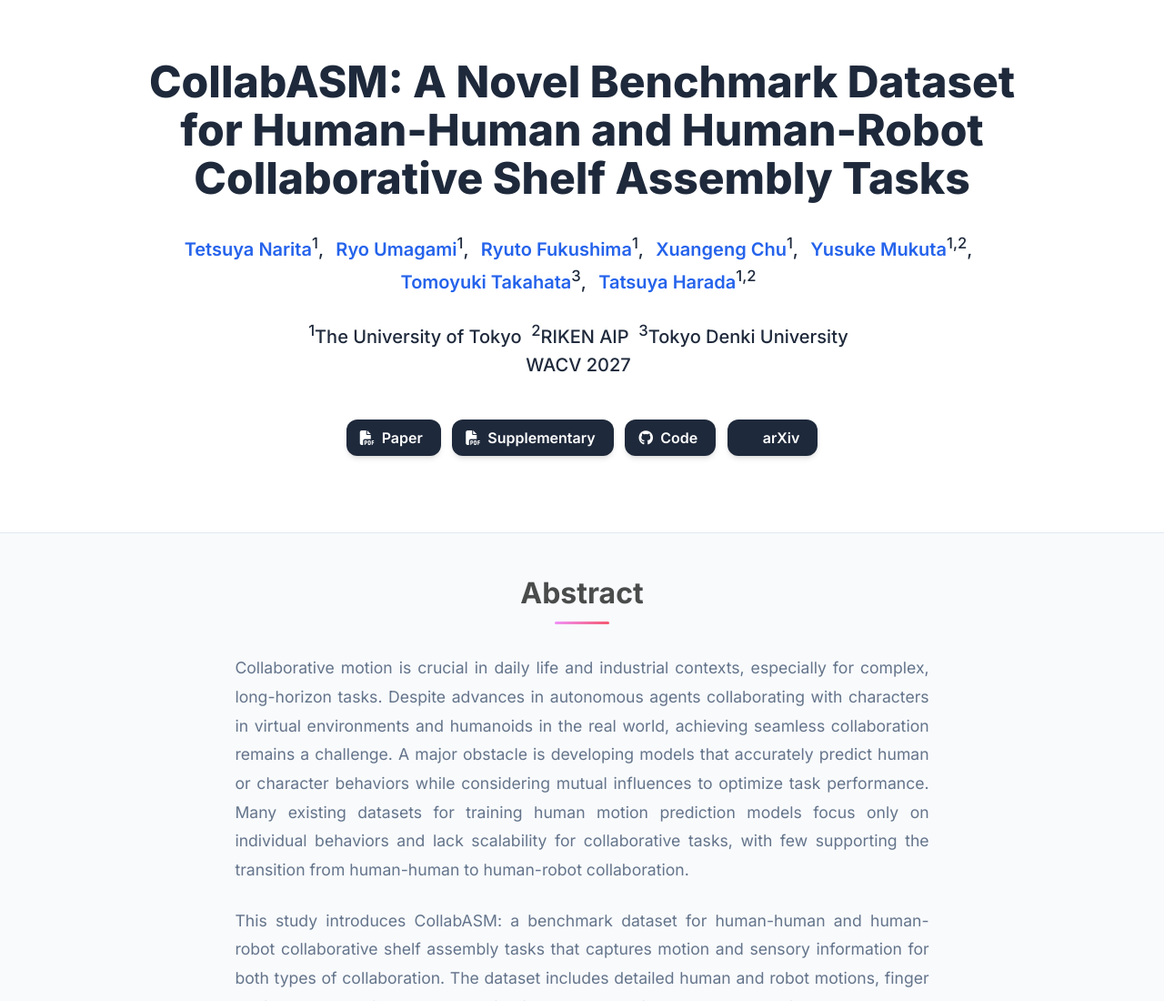
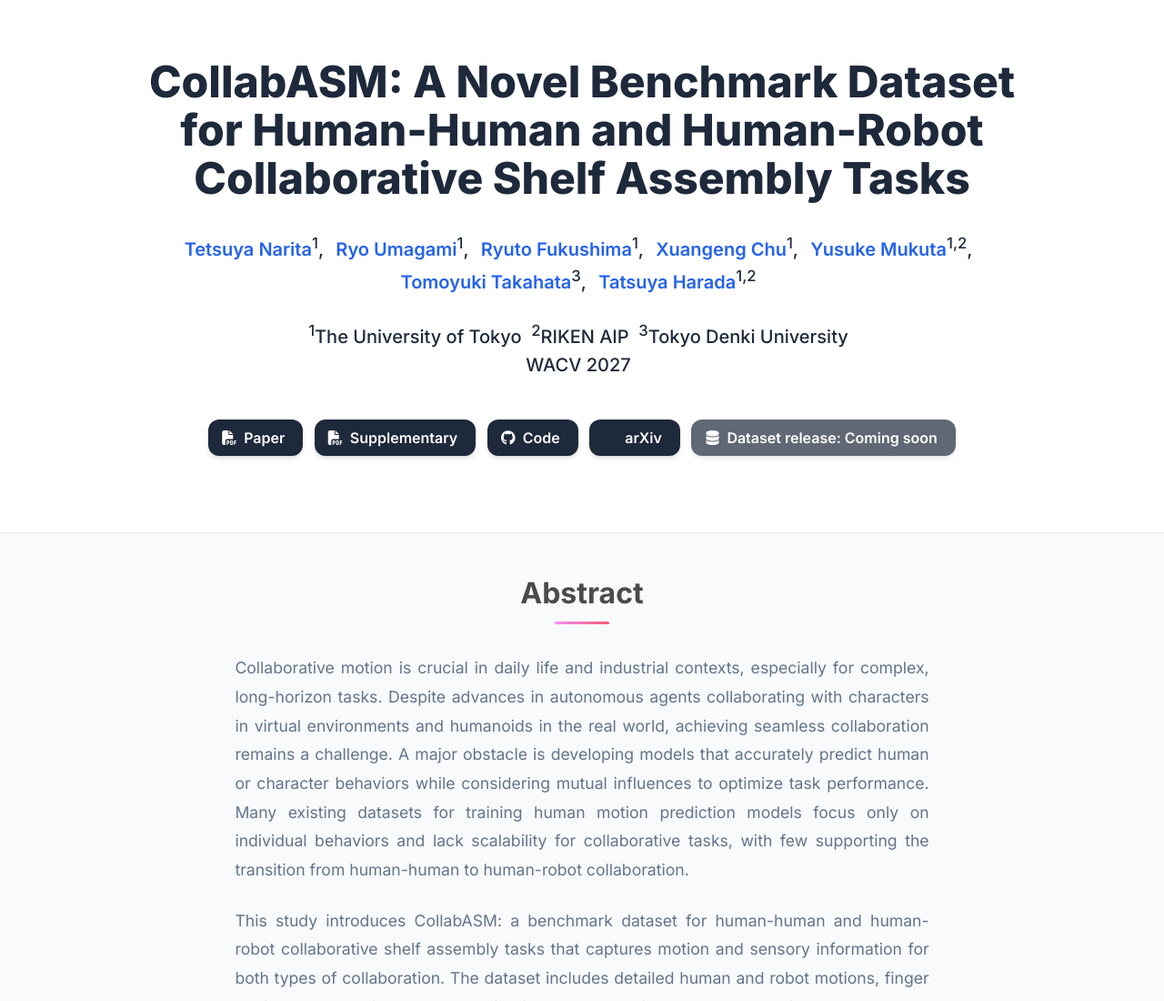
Before and after one commit to Tetsuya1986/CollabASM_project_page, a plain HTML site: page index.html in a window 1280 px wide. Shown: the top 1100 px of the page at 91% size. Drawn offline with nearby package versions, Linux system fonts and the light colour scheme; some icons are missing.

Commit message:
Add Dataset button to publication links
Added a 'Dataset release: Coming soon' button to publication links.

```diff
--- a/index.html
+++ b/index.html
@@ -181,6 +181,18 @@
                   <span>arXiv</span>
                 </a>
                 </span>
+
+                <!-- 変更箇所: publication-links の最後に Dataset ボタン（Coming Soon）を追加 -->
+                <span class="link-block">
+                  <a href="#"
+                    class="external-link button is-normal is-rounded is-dark" onclick="return false;" style="cursor: default; opacity: 0.7;">
+                    <span class="icon">
+                      <i class="fas fa-database"></i>
+                    </span>
+                    <span>Dataset release: Coming soon</span>
+                  </a>
+                </span>
+
               </div>
             </div>
           </div>
```
